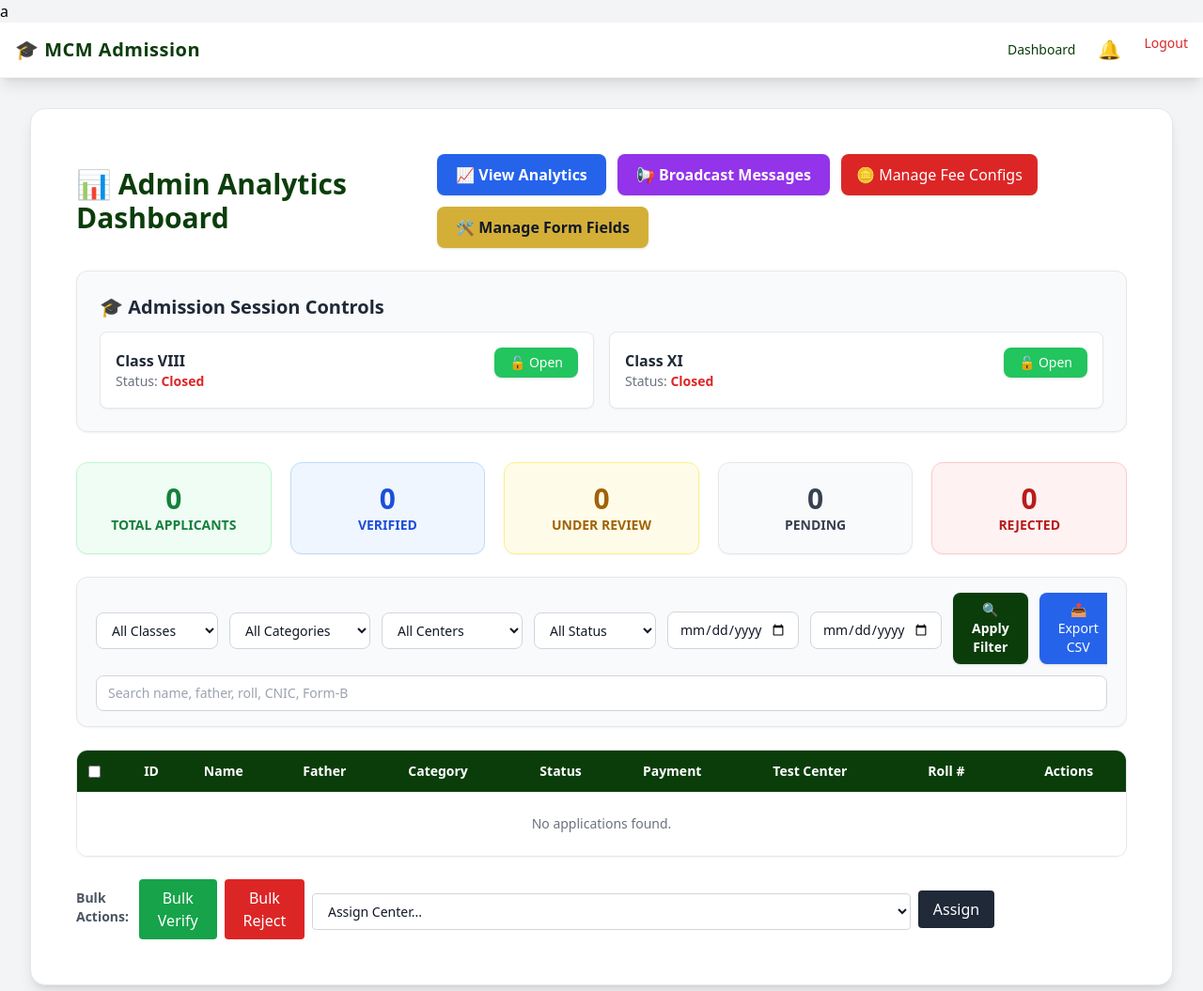
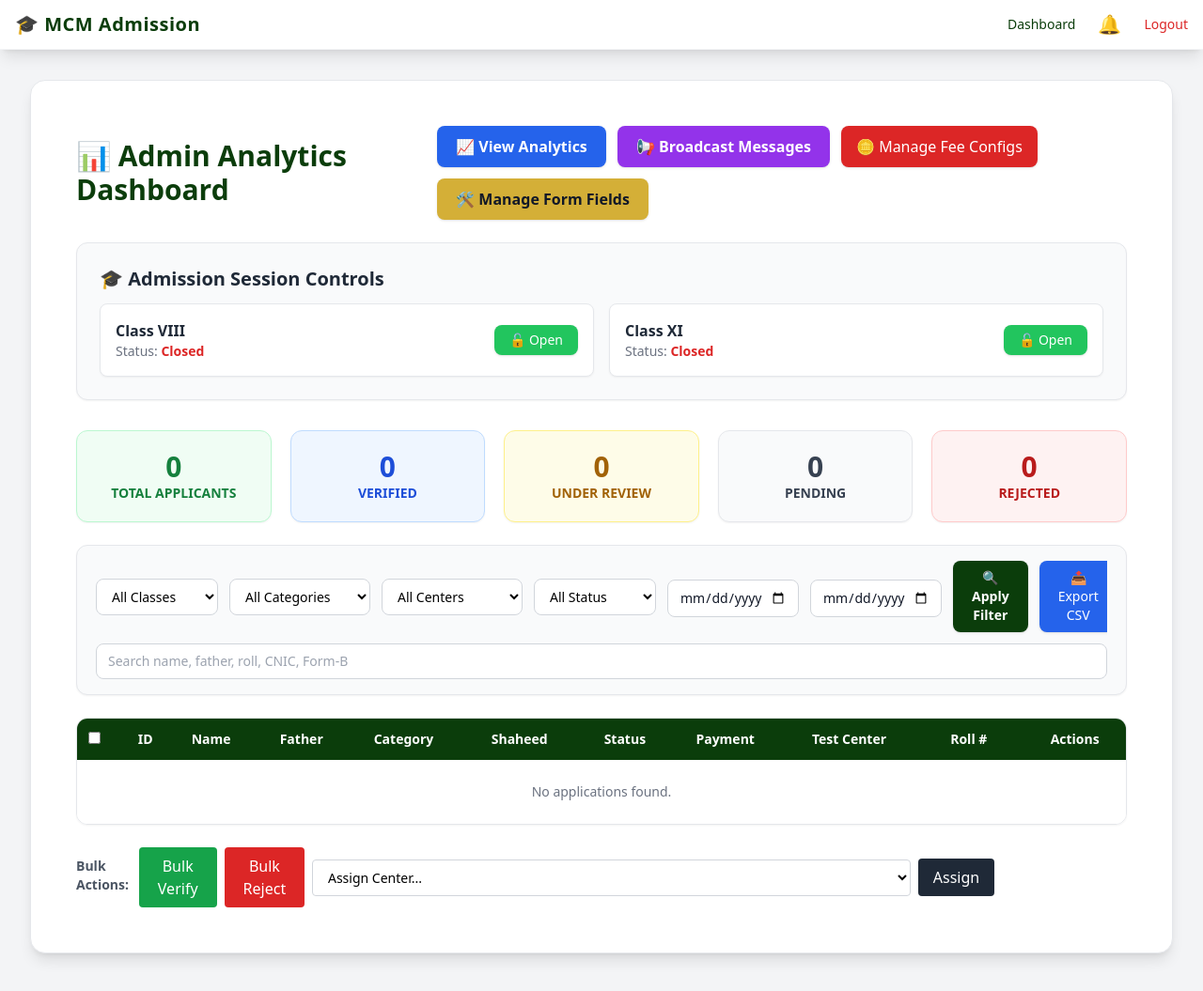
Before and after one commit to mutaher2022skipq/mcm-hostinger-deploy, a Django app: page /admissions/admin-dashboard/ in a window 1280 px wide. Shown: the top 1055 px of the page at 94% size. Run offline with Django 3.2, Linux system fonts and the light colour scheme; the visitor is signed in with stand-in values (Sample User, id 1); data comes from the database, SQL or seed files in the repository; data that the repository does not hold is empty; parts of the project's set-up code (start-up, migrations or seed data) failed here and were passed over; some libraries are stand-ins or nearby versions.

Commit message:
UI update: add shaheed fields in applicant for aadmin verification

```diff
--- a/admissions/views.py
+++ b/admissions/views.py
@@ -898,6 +898,10 @@ def admin_applicants_api(request):
             Q(form_b__icontains=q) |
             Q(father_cnic__icontains=q)
         )
+    # 🏷 Category Filter  ⭐ ADD THIS ⭐
+    category = request.GET.get('category', '').strip()
+    if category:
+        qs = qs.filter(category=category)
 
     # 🏫 Test Center Filter
     center = request.GET.get('center', '').strip()
@@ -1050,10 +1054,17 @@ def bulk_applicant_action(request):
 
         # Get absolute base URL (for secure link building)
         base_url = f"{request.scheme}://{request.get_host()}"
+        apps.update(
+        status='verified',
+        payment_status='verified'
+        )
 
         # Trigger Celery task instead of thread
         try:
-            bulk_verify_applications_task.delay(list(apps.values_list('id', flat=True)), base_url)
+            bulk_verify_applications_task.delay(
+                list(apps.values_list('id', flat=True)),
+                f"{request.scheme}://{request.get_host()}"
+            )
         except Exception as e:
             logger.warning("Celery task failed, fallback to threaded worker", exc_info=True)
             threading.Thread(target=verify_worker, args=(list(apps), request.user), daemon=True).start()
@@ -1341,33 +1352,45 @@ def export_applicants_csv(request):
 
     writer = csv.writer(response)
     writer.writerow([
-        'Name', 'Father Name', 'Category', 'Status', 'Payment',
+        'Name', 'Father Name', 'Category', 'Shaheed Status', 'Status', 'Payment',
         'Test Center', 'Roll Number',
-        'Class Applied',                   # NEW
-        '9th %', '10th %',                 # NEW
-        '9th Marksheet URL',               # NEW
-        '10th Marksheet URL'               # NEW
+        'Class Applied',
+        '9th %', '10th %',
+        '9th Marksheet URL',
+        '10th Marksheet URL'
     ])
 
     for app in queryset:
+
+        # ⭐ Shaheed status logic
+        if app.admin_remarks:
+            remarks = app.admin_remarks.lower()
+            if "shaheed" in remarks:
+                shaheed_status = "Shaheed"
+            elif "in service death" in remarks:
+                shaheed_status = "In Service Death"
+            else:
+                shaheed_status = ""
+        else:
+            shaheed_status = ""
+
         writer.writerow([
             app.name,
             app.father_name,
             app.get_category_display(),
+            shaheed_status,                 # ⭐ NEW COLUMN
             app.status,
             app.payment_status,
             app.get_test_center_display(),
             app.roll_number or '',
-            app.class_name or '',                          # NEW
-            app.percentage_9th or '',                      # NEW
-            app.percentage_10th or '',                     # NEW
-            app.marksheet_9th.url if app.marksheet_9th else '',   # NEW
-            app.marksheet_10th.url if app.marksheet_10th else ''  # NEW
+            app.class_name or '',
+            app.percentage_9th or '',
+            app.percentage_10th or '',
+            app.marksheet_9th.url if app.marksheet_9th else '',
+            app.marksheet_10th.url if app.marksheet_10th else ''
         ])
 
     return response
-
-
 
 @user_passes_test(staff_required)
 def export_applicants_excel(request):
@@ -1376,23 +1399,42 @@ def export_applicants_excel(request):
 
     data = []
     for app in queryset:
+
+        # ⭐ Shaheed status logic
+        if app.admin_remarks:
+            remarks = app.admin_remarks.lower()
+            if "shaheed" in remarks:
+                shaheed_status = "Shaheed"
+            elif "in service death" in remarks:
+                shaheed_status = "In Service Death"
+            else:
+                shaheed_status = ""
+        else:
+            shaheed_status = ""
+
         data.append({
             'Name': app.name,
             'Father Name': app.father_name,
             'Category': app.get_category_display(),
+
+            # ⭐ NEW COLUMN
+            'Shaheed Status': shaheed_status,
+
             'Status': app.status,
             'Payment': app.payment_status,
             'Test Center': app.get_test_center_display(),
             'Roll Number': app.roll_number or '',
-            'Class Applied': app.class_name or '',            # NEW
-            '9th %': app.percentage_9th or '',                # NEW
-            '10th %': app.percentage_10th or '',              # NEW
+            'Class Applied': app.class_name or '',
+
+            '9th %': app.percentage_9th or '',
+            '10th %': app.percentage_10th or '',
+
             '9th Marksheet URL': (
                 app.marksheet_9th.url if app.marksheet_9th else ''
-            ),                                                # NEW
+            ),
             '10th Marksheet URL': (
                 app.marksheet_10th.url if app.marksheet_10th else ''
-            )                                                 # NEW
+            )
         })
 
     df = pd.DataFrame(data)
@@ -1409,31 +1451,67 @@ def export_applicants_excel(request):
 
 
 
+
 def get_filtered_applicants(request):
-    """Helper to apply same filters used in dashboard AJAX filter."""
-    queryset = Application.objects.all()
-
-    category = request.GET.get('category')
-    status = request.GET.get('status')
-    center = request.GET.get('center')
-    class_name = request.GET.get('class_name')  # NEW
-    date_from = request.GET.get('date_from')
-    date_to = request.GET.get('date_to')
-
+    """Unified filtering for dashboard, CSV export, Excel export."""
+
+    qs = Application.objects.all()
+
+    # 🔍 Search
+    q = request.GET.get('q', '').strip()
+    if q:
+        qs = qs.filter(
+            Q(name__icontains=q) |
+            Q(father_name__icontains=q) |
+            Q(roll_number__icontains=q) |
+            Q(form_b__icontains=q) |
+            Q(father_cnic__icontains=q)
+        )
+
+    # 🏷 Category
+    category = request.GET.get('category', '').strip()
     if category:
-        queryset = queryset.filter(category=category)
+        qs = qs.filter(category=category)
+
+    # 📌 Status
+    status = request.GET.get('status', '').strip()
     if status:
-        queryset = queryset.filter(status=status)
+        qs = qs.filter(status=status)
+
+    # 🏫 Center
+    center = request.GET.get('center', '').strip()
     if center:
-        queryset = queryset.filter(test_center=center)
+        qs = qs.filter(test_center=center)
+
+    # 📘 Class (VIII | XI)
+    class_name = request.GET.get('class_name', '').strip()
     if class_name:
-        queryset = queryset.filter(class_name=class_name)   # NEW FILTER
+        qs = qs.filter(class_name=class_name)
+
+    # 📅 Date From/To
+    date_from = request.GET.get('date_from', '').strip()
+    date_to = request.GET.get('date_to', '').strip()
+
     if date_from:
-        queryset = queryset.filter(submission_date__date__gte=date_from)
+        qs = qs.filter(submission_date__date__gte=date_from)
     if date_to:
-        queryset = queryset.filter(submission_date__date__lte=date_to)
-
-    return queryset.order_by('-submission_date')
+        qs = qs.filter(submission_date__date__lte=date_to)
+
+    # ⭐ NEW — SHAHEED FILTER
+    shaheed_filter = request.GET.get("shaheed", "").strip()
+
+    if shaheed_filter == "shaheed":
+        qs = qs.filter(admin_remarks__icontains="shaheed")
+
+    elif shaheed_filter == "isd":
+        qs = qs.filter(admin_remarks__icontains="in service death")
+
+    elif shaheed_filter == "normal":
+        qs = qs.exclude(admin_remarks__icontains="shaheed") \
+               .exclude(admin_remarks__icontains="in service death")
+
+    return qs.order_by('-submission_date')
+
 
 
 
--- a/templates/admin_portal/admin_dashboard.html
+++ b/templates/admin_portal/admin_dashboard.html
@@ -182,11 +182,19 @@
   <table class="min-w-full text-sm">
     <thead class="bg-mcmGreen text-white">
       <tr>
-          <th class="py-3 px-3 text-left"><input id="bulk-toggle" type="checkbox"></th>
+        <!-- Master Checkbox: REQUIRED for Bulk Actions -->
+        <th class="py-3 px-3 text-left">
+          <input id="bulk-toggle" type="checkbox">
+        </th>
+
         <th class="py-3 px-3 text-left">ID</th>
         <th class="py-3 px-3 text-left">Name</th>
         <th class="py-3 px-3 text-left">Father</th>
         <th class="py-3 px-3 text-left">Category</th>
+
+        <!-- ⭐ NEW SHAHEED COLUMN -->
+        <th class="py-3 px-3 text-left">Shaheed</th>
+
         <th class="py-3 px-3 text-left">Status</th>
         <th class="py-3 px-3 text-left">Payment</th>
         <th class="py-3 px-3 text-left">Test Center</th>
@@ -194,27 +202,52 @@
         <th class="py-3 px-3 text-center">Actions</th>
       </tr>
     </thead>
+
     <tbody id="applicant-rows" class="bg-white divide-y divide-gray-100">
       {% for app in applications %}
       <tr class="hover:bg-gray-50">
-          <td class="py-3 px-3"><input class="bulk-check" type="checkbox" value="{{ app.id }}"></td>
+
+        <!-- Individual checkboxes -->
+        <td class="py-3 px-3">
+          <input class="bulk-check" type="checkbox" value="{{ app.id }}">
+        </td>
+
         <td class="py-3 px-3 font-medium text-gray-900">{{ app.id }}</td>
         <td class="py-3 px-3 font-medium text-gray-900">{{ app.name }}</td>
         <td class="py-3 px-3 text-gray-700">{{ app.father_name }}</td>
-          <td class="py-3 px-3 text-gray-700">{{ app.get_category_display|default:"None" }}</td>
+        <td class="py-3 px-3 text-gray-700">{{ app.get_category_display }}</td>
 
-          <!-- Status with color badges -->
+        <!-- ⭐ SHAHEED LOGIC -->
+        <td class="py-3 px-3">
+          {% if app.admin_remarks %}
+            {% if "Shaheed" in app.admin_remarks %}
+              <span class="inline-block px-3 py-1 rounded-full bg-red-100 text-red-700 text-xs font-semibold">
+                🟥 Shaheed
+              </span>
+            {% elif "In Service Death" in app.admin_remarks %}
+              <span class="inline-block px-3 py-1 rounded-full bg-yellow-100 text-yellow-700 text-xs font-semibold">
+                🟨 In Service Death
+              </span>
+            {% else %}
+              —
+            {% endif %}
+          {% else %}
+            —
+          {% endif %}
+        </td>
+
+        <!-- Status -->
         <td class="py-3 px-3">
           {% if app.status == 'verified' %}
-              <span class="inline-block px-3 py-1 rounded-full bg-green-100 text-green-800 text-xs font-semibold">Verified</span>
+            <span class="px-3 py-1 rounded-full bg-green-100 text-green-800 text-xs font-semibold">Verified</span>
           {% elif app.status == 'rejected' %}
-              <span class="inline-block px-3 py-1 rounded-full bg-red-100 text-red-800 text-xs font-semibold">Rejected</span>
+            <span class="px-3 py-1 rounded-full bg-red-100 text-red-800 text-xs font-semibold">Rejected</span>
           {% elif app.status == 'submitted' %}
-              <span class="inline-block px-3 py-1 rounded-full bg-blue-100 text-blue-800 text-xs font-semibold">Submitted</span>
+            <span class="px-3 py-1 rounded-full bg-blue-100 text-blue-800 text-xs font-semibold">Submitted</span>
           {% elif app.payment_status == 'under_review' %}
-              <span class="inline-block px-3 py-1 rounded-full bg-yellow-100 text-yellow-800 text-xs font-semibold">Under Review</span>
+            <span class="px-3 py-1 rounded-full bg-yellow-100 text-yellow-800 text-xs font-semibold">Under Review</span>
           {% else %}
-              <span class="inline-block px-3 py-1 rounded-full bg-gray-100 text-gray-800 text-xs font-semibold">{{ app.status|title }}</span>
+            <span class="px-3 py-1 rounded-full bg-gray-100 text-gray-800 text-xs font-semibold">{{ app.status|title }}</span>
           {% endif %}
         </td>
 
@@ -225,24 +258,35 @@
         <!-- Actions -->
         <td class="py-3 px-3 text-center">
           <div class="flex items-center justify-center gap-2">
-              <button onclick="openChallanModal({{ app.id }})" class="bg-blue-500 hover:bg-blue-600 text-white px-3 py-1.5 rounded text-xs font-semibold">
+            <button onclick="openChallanModal({{ app.id }})"
+              class="bg-blue-500 hover:bg-blue-600 text-white px-3 py-1.5 rounded text-xs font-semibold">
               👁 View
             </button>
-              <button onclick="confirmAction('{{ app.id }}','verify')" class="bg-green-500 hover:bg-green-600 text-white px-3 py-1.5 rounded text-xs font-semibold">
+
+            <button onclick="confirmAction('{{ app.id }}','verify')"
+              class="bg-green-500 hover:bg-green-600 text-white px-3 py-1.5 rounded text-xs font-semibold">
               ✅ Verify
             </button>
-              <button onclick="confirmAction('{{ app.id }}','reject')" class="bg-red-500 hover:bg-red-600 text-white px-3 py-1.5 rounded text-xs font-semibold">
+
+            <button onclick="confirmAction('{{ app.id }}','reject')"
+              class="bg-red-500 hover:bg-red-600 text-white px-3 py-1.5 rounded text-xs font-semibold">
               ❌ Reject
             </button>
           </div>
         </td>
+
       </tr>
       {% empty %}
-        <tr><td colspan="10" class="text-center text-gray-500 py-6">No applications found.</td></tr>
+      <tr>
+        <td colspan="11" class="text-center text-gray-500 py-6">
+          No applications found.
+        </td>
+      </tr>
       {% endfor %}
     </tbody>
   </table>
 </div>
+
 
   <!-- Bulk Action Bar (Bottom Only) -->
   <div class="mt-6 flex flex-wrap items-center justify-between gap-3">
--- a/templates/admin_portal/partials/_applicant_rows.html
+++ b/templates/admin_portal/partials/_applicant_rows.html
@@ -1,20 +1,45 @@
 {% for app in applications %}
 <tr class="hover:bg-gray-50">
+
+  <!-- Checkbox -->
   <td class="py-3 px-3">
     <input class="bulk-check" type="checkbox" value="{{ app.id }}">
   </td>
 
+  <!-- ID -->
   <td class="py-3 px-3 font-medium text-gray-900">{{ app.id }}</td>
 
+  <!-- Name -->
   <td class="py-3 px-3 font-medium text-gray-900">{{ app.name }}</td>
 
+  <!-- Father -->
   <td class="py-3 px-3 text-gray-700">{{ app.father_name }}</td>
 
+  <!-- Category -->
   <td class="py-3 px-3 text-gray-700">
     {{ app.get_category_display|default:"None" }}
   </td>
 
-  <!-- STATUS BADGES -->
+  <!-- ⭐ SHAHEED COLUMN (NEW) -->
+  <td class="py-3 px-3">
+    {% if app.admin_remarks %}
+      {% if "Shaheed" in app.admin_remarks %}
+        <span class="inline-block px-3 py-1 rounded-full bg-red-100 text-red-700 text-xs font-semibold">
+          🟥 Shaheed
+        </span>
+      {% elif "In Service Death" in app.admin_remarks %}
+        <span class="inline-block px-3 py-1 rounded-full bg-yellow-100 text-yellow-700 text-xs font-semibold">
+          🟨 In Service Death
+        </span>
+      {% else %}
+        —
+      {% endif %}
+    {% else %}
+      —
+    {% endif %}
+  </td>
+
+  <!-- Status -->
   <td class="py-3 px-3">
     {% if app.status == 'verified' %}
       <span class="inline-block px-3 py-1 rounded-full bg-green-100 text-green-800 text-xs font-semibold">
@@ -39,20 +64,25 @@
     {% endif %}
   </td>
 
+  <!-- Payment Status -->
   <td class="py-3 px-3 text-gray-700">
     {{ app.payment_status|title }}
   </td>
 
+  <!-- Test Center -->
   <td class="py-3 px-3 text-gray-700">
     {{ app.get_test_center_display|default:"—" }}
   </td>
 
+  <!-- Roll Number -->
   <td class="py-3 px-3 font-semibold text-gray-900">
     {{ app.roll_number|default:"—" }}
   </td>
 
+  <!-- Actions -->
   <td class="py-3 px-3 text-center">
     <div class="flex items-center justify-center gap-2">
+
       <button onclick="openChallanModal({{ app.id }})"
               class="bg-blue-500 hover:bg-blue-600 text-white px-3 py-1.5 rounded text-xs font-semibold">
         👁 View
@@ -67,22 +97,24 @@
               class="bg-red-500 hover:bg-red-600 text-white px-3 py-1.5 rounded text-xs font-semibold">
         ❌ Reject
       </button>
+
     </div>
   </td>
+
 </tr>
 {% empty %}
 <tr>
-  <td colspan="10" class="text-center text-gray-500 py-6">
+  <td colspan="11" class="text-center text-gray-500 py-6">
     No applications found.
   </td>
 </tr>
 {% endfor %}
 
 
-{# PAGINATION CONTROLS (AJAX powered) #}
+{# PAGINATION CONTROLS #}
 {% if page_obj.paginator.num_pages > 1 %}
 <tr>
-  <td colspan="10" class="py-4 text-center">
+  <td colspan="11" class="py-4 text-center">
 
     {% if page_obj.has_previous %}
       <button class="pagination-btn px-3 py-1 bg-gray-200 rounded mx-1"
--- a/templates/base.html
+++ b/templates/base.html
@@ -1,4 +1,4 @@
-a<!doctype html>
+<!doctype html>
 <html lang="en">
 <head>
   <meta charset="utf-8">
```
Lines whose indentation alone changed are shown as unchanged.
